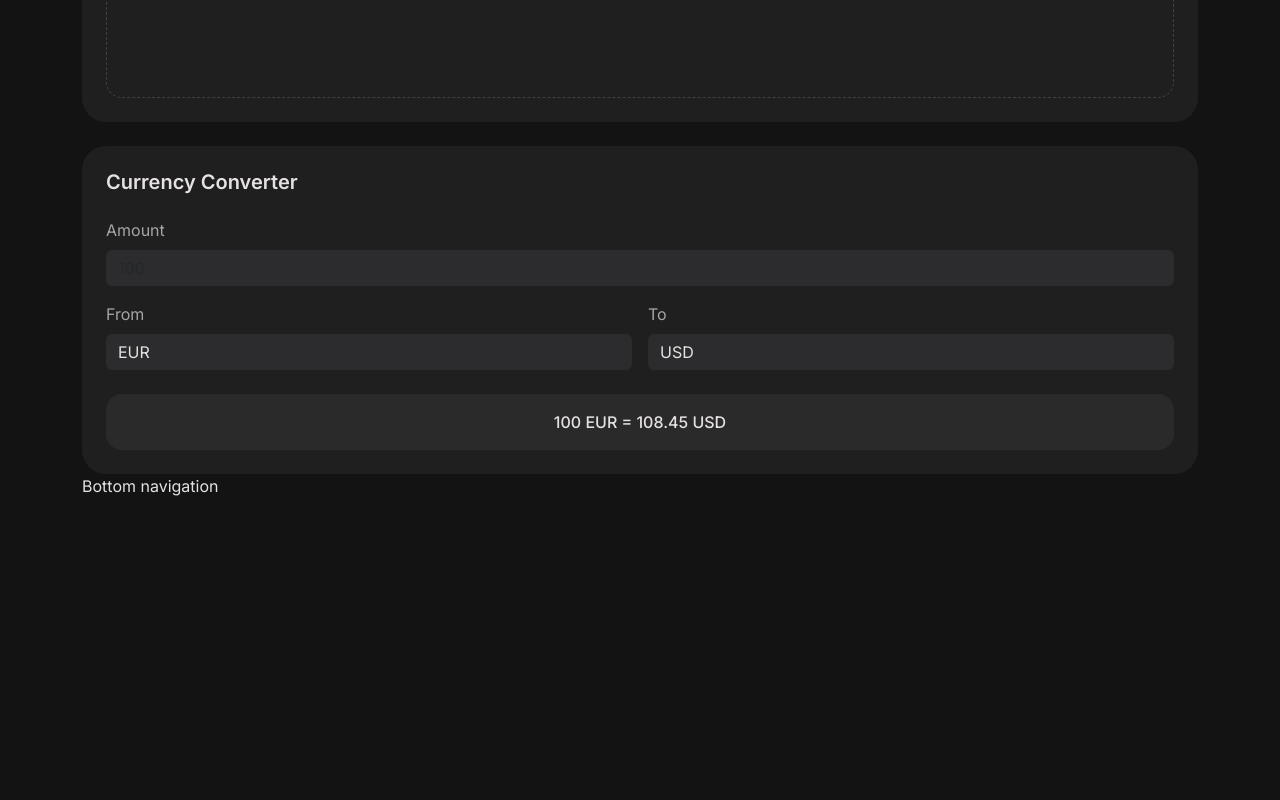
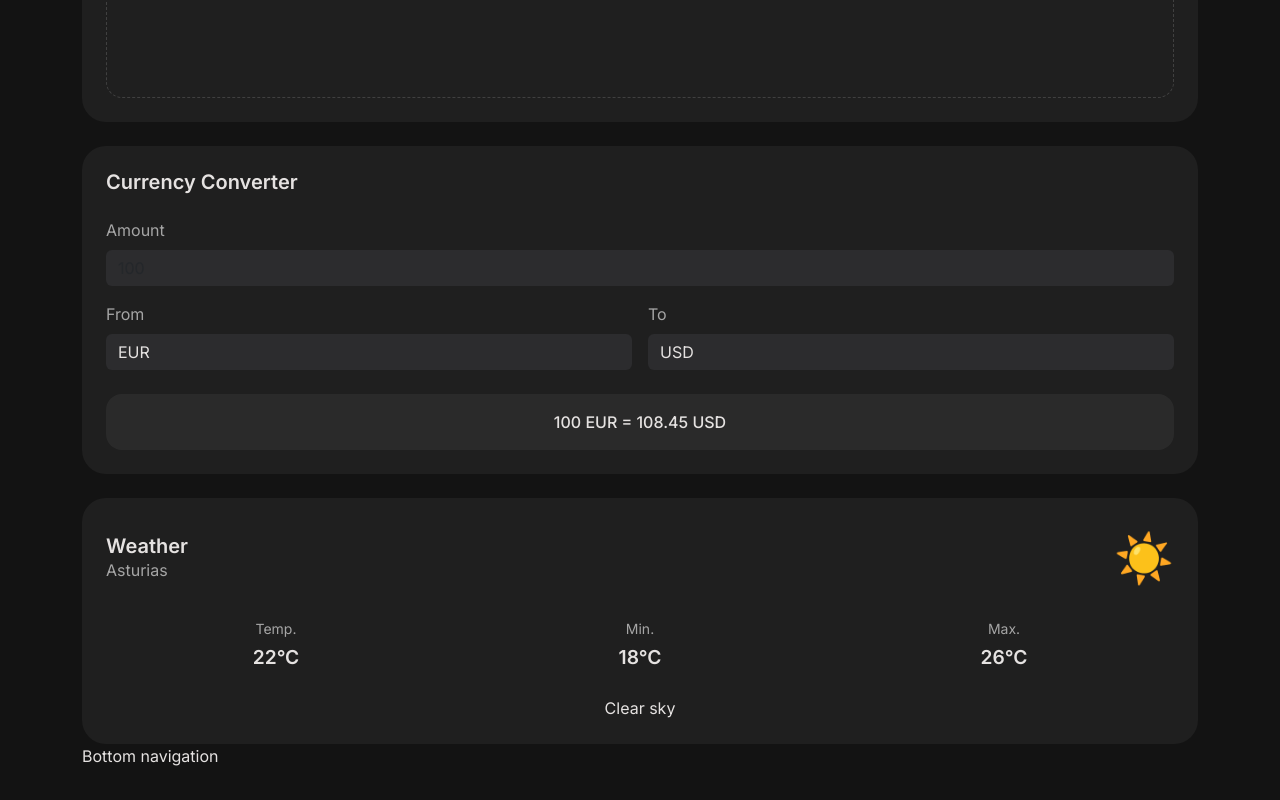
Before and after one commit to zookatt/calculator, a Vue app: page / in a window 1280 px wide. Shown: the part 508-1308 px from the top of the page. Before the commit the page ends 1038 px from the top, so only its background shows below. Built offline with nearby package versions, Linux system fonts and the light colour scheme.

Commit message:
feat: add weather section

```diff
--- a/src/components/weather/WeatherSection.vue
+++ b/src/components/weather/WeatherSection.vue
@@ -1,9 +1,72 @@
 <template>
-  <div>
-    <p>WeatherSection</p>
-  </div>
+  <section class="weather">
+    <div class="d-flex justify-content-between align-items-center mb-4">
+      <div>
+        <h2 class="title">Weather</h2>
+        <p class="location mb-0">Asturias</p>
+      </div>
+
+      <span class="icon" aria-hidden="true">☀️</span>
+    </div>
+
+    <div class="row text-center">
+      <div class="col-4">
+        <p class="label">Temp.</p>
+        <p class="value">22°C</p>
+      </div>
+
+      <div class="col-4">
+        <p class="label">Min.</p>
+        <p class="value">18°C</p>
+      </div>
+
+      <div class="col-4">
+        <p class="label">Max.</p>
+        <p class="value">26°C</p>
+      </div>
+    </div>
+
+    <p class="description mt-4 mb-0">Clear sky</p>
+  </section>
 </template>
 
-<script setup></script>
+<style scoped>
+.weather {
+  margin-top: 1.5rem;
+  padding: 1.5rem;
+  border-radius: var(--radius-lg);
+  background: var(--color-surface);
+}
 
-<style lang="scss" scoped></style>
+.title {
+  margin: 0;
+  font-size: 1.25rem;
+  font-weight: 600;
+}
+
+.location {
+  color: var(--color-text-muted);
+}
+
+.icon {
+  font-size: 3rem;
+}
+
+.label {
+  margin-bottom: 0.25rem;
+  color: var(--color-text-muted);
+  font-size: 0.875rem;
+}
+
+.value {
+  margin: 0;
+  font-size: 1.2rem;
+  font-weight: 600;
+}
+
+.description {
+  color: var(--color-text);
+  font-size: 1rem;
+  text-align: center;
+}
+</style>
--- a/src/views/HomeView.vue
+++ b/src/views/HomeView.vue
@@ -3,6 +3,7 @@ import Header from "../components/layout/Header.vue";
 import BottomNavigation from "../components/layout/BottomNavigation.vue";
 import CalculatorSection from "../components/calculator/CalculatorSection.vue";
 import CurrencySection from "../components/currency/CurrencySection.vue";
+import WeatherSection from "../components/weather/WeatherSection.vue";
 </script>
 
 <template>
@@ -14,11 +15,11 @@ import CurrencySection from "../components/currency/CurrencySection.vue";
     </section>
 
     <section>
-     <CurrencySection/>
+      <CurrencySection />
     </section>
 
     <section>
-      <!-- Weather -->
+      <WeatherSection />
     </section>
 
     <BottomNavigation />
```
